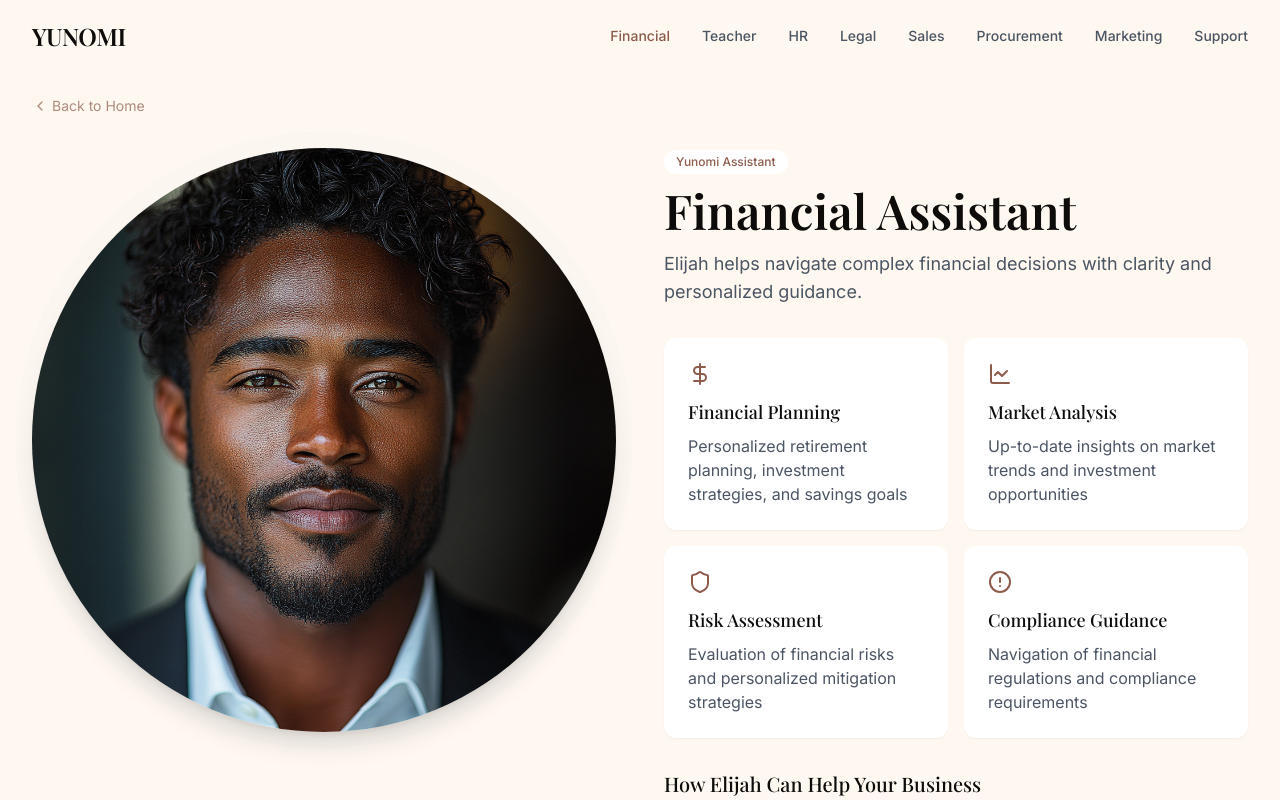
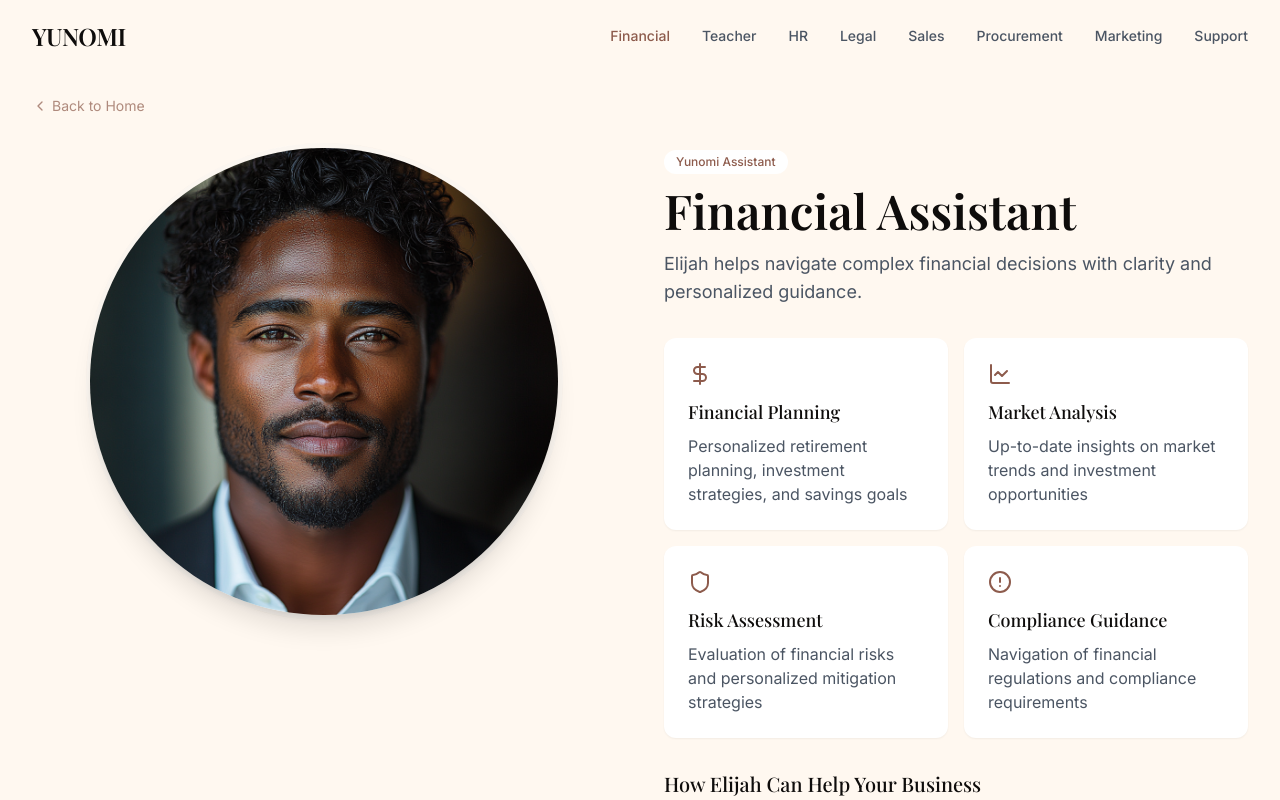
Before and after one commit to Mrcolgate2024/yunomi, a React (Vite) app: page /assistant/financial in a window 1280 px wide. Shown: the top 800 px of the page. Built offline with nearby package versions, Linux system fonts and the light colour scheme.

Commit message:
refactor: adjust profile picture size and decorative circles

```diff
--- a/src/components/AssistantLayout.tsx
+++ b/src/components/AssistantLayout.tsx
@@ -42,9 +42,9 @@ const AssistantLayout = ({
 
           <div className="grid grid-cols-1 lg:grid-cols-2 gap-12 items-start">
             <AnimatedSection animation="slide-in-right" className="order-1">
-              <div className="relative mb-8 lg:mb-0">
-                <div className="absolute -inset-4 bg-yunomi-beige rounded-full transform rotate-3 opacity-70"></div>
-                <div className="absolute -inset-4 bg-white rounded-full transform -rotate-3 opacity-50"></div>
+              <div className="relative mb-8 lg:mb-0 w-full max-w-[80%] mx-auto">
+                <div className="absolute -inset-[1%] bg-yunomi-beige rounded-full transform rotate-3 opacity-70"></div>
+                <div className="absolute -inset-[1%] bg-white rounded-full transform -rotate-3 opacity-50"></div>
                 <div className="relative rounded-full overflow-hidden aspect-square shadow-xl">
                   <img
                     src={imageSrc}
```
